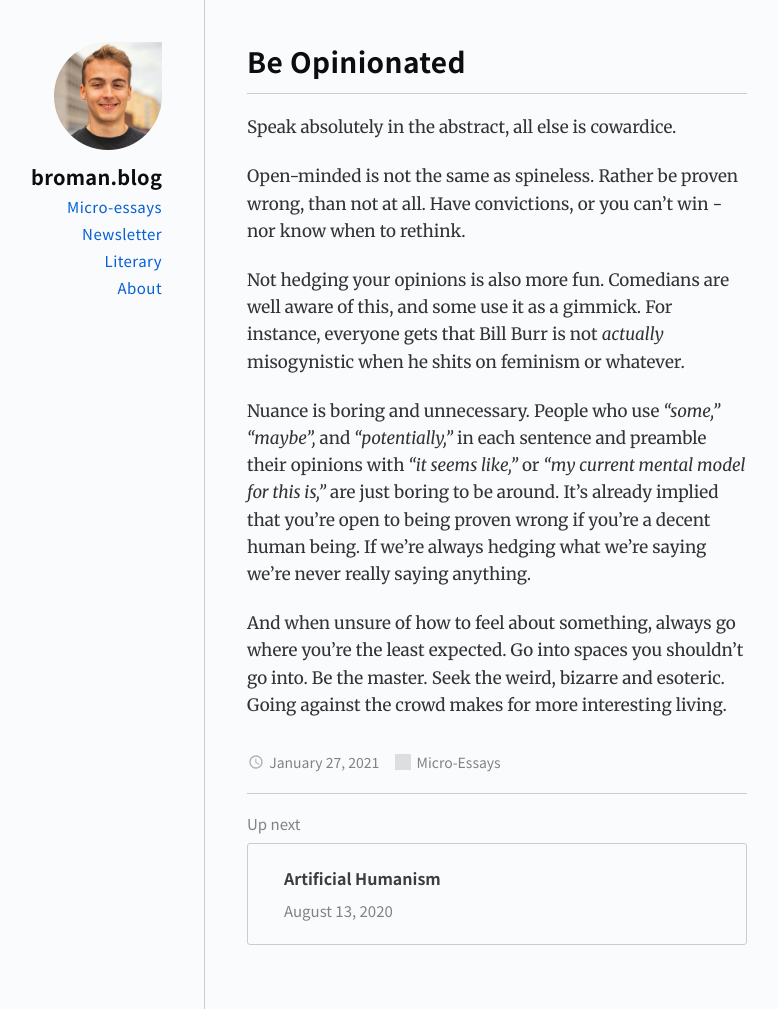
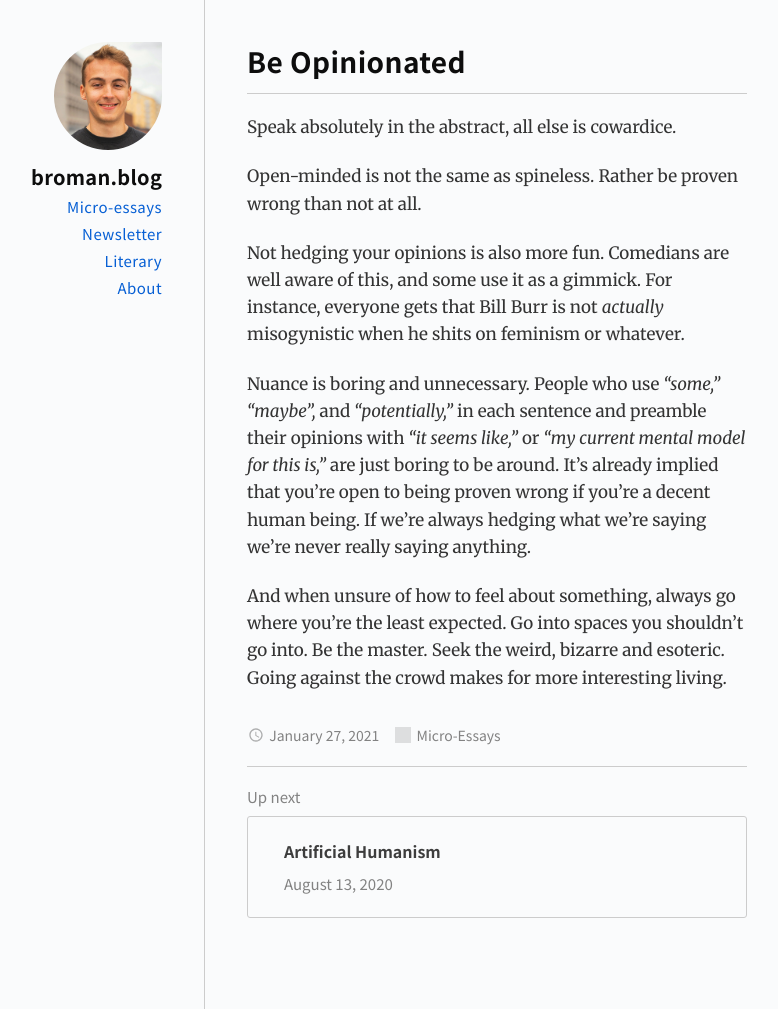
Before and after one commit to gdbroman/broman.blog, a Jekyll site: the page built from _posts/2021/2021-01-27-be-opinionated.md, in a window 1280 px wide and 1009 px high. Shown: the whole window, without its empty margins (251-1029 px from the left). Built offline with Jekyll 4.4.1, drawn with Linux system fonts in a browser that asks for light colours; grey boxes are pictures that could not be loaded.

Commit message:
Update 2021-01-27-be-opinionated.md

```diff
--- a/_posts/2021/2021-01-27-be-opinionated.md
+++ b/_posts/2021/2021-01-27-be-opinionated.md
@@ -5,7 +5,7 @@ permalink: be-opinionated
 
 Speak absolutely in the abstract, all else is cowardice.
 
-Open-minded is not the same as spineless. Rather be proven wrong, than not at all. Have convictions, or you can’t win - nor know when to rethink.
+Open-minded is not the same as spineless. Rather be proven wrong than not at all.
 
 Not hedging your opinions is also more fun. Comedians are well aware of this, and some use it as a gimmick. For instance, everyone gets that Bill Burr is not *actually* misogynistic when he shits on feminism or whatever.
 
```
